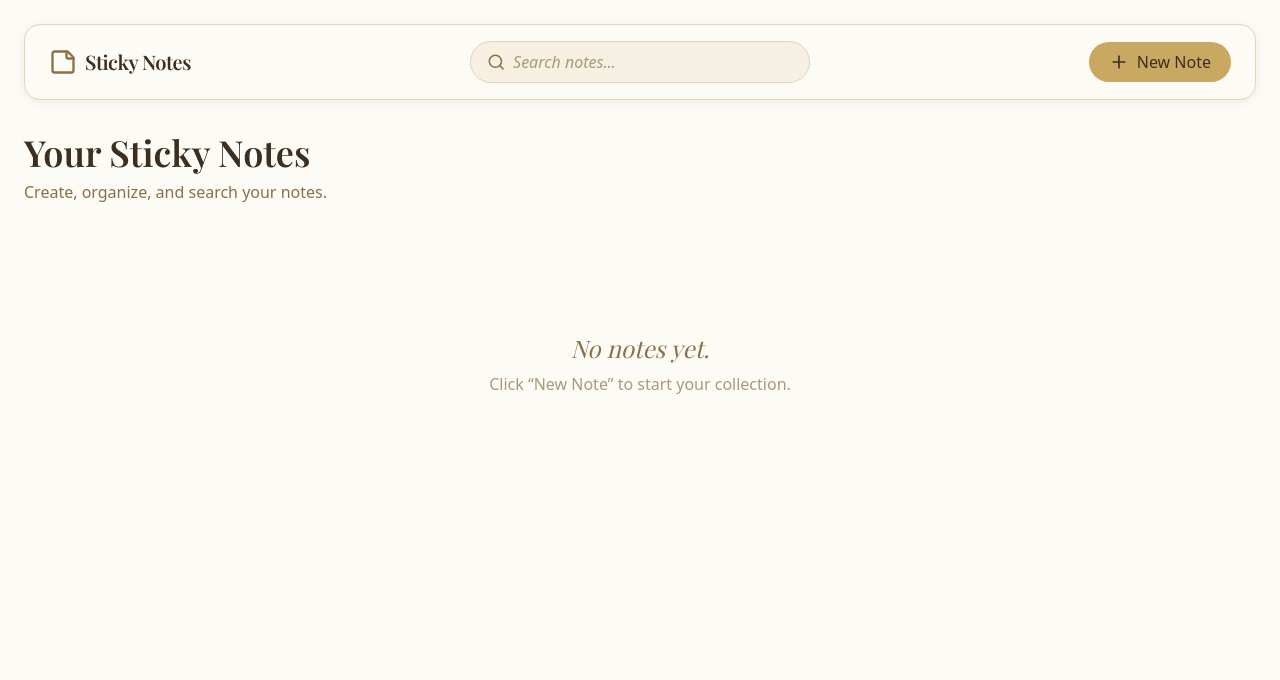
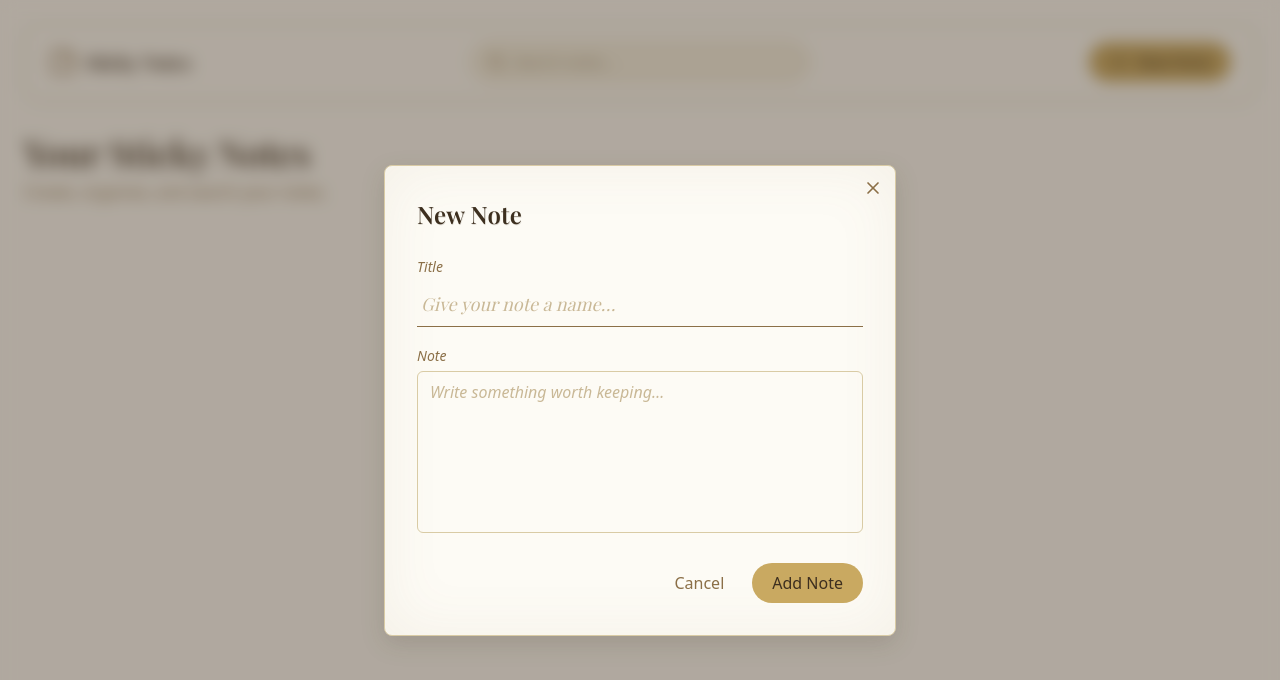
Before and after one commit to Rohitxcode/Sticky-notes, a Next.js app: page / in a window 1280 px wide. Both pictures are taken after a click on the button "New Note". Shown: the top 680 px of the page. Built offline with nearby package versions, Linux system fonts and the light colour scheme.

Commit message:
add note creation, editing, deletion, and live search

```diff
--- a/app/globals.css
+++ b/app/globals.css
@@ -20,3 +20,21 @@
     --foreground: #ededed;
   }
 }
+.parchment {
+  background-color: #fdfbf5;
+  background-image:
+    radial-gradient(#e0d5b7 0.5px, transparent 0.5px),
+    radial-gradient(#eadfc2 0.5px, transparent 0.5px);
+  background-size: 12px 12px, 24px 24px;
+  background-position: 0 0, 6px 6px;
+  box-shadow:
+    inset 0 0 60px rgba(139, 111, 71, 0.08),
+    0 8px 24px rgba(61, 47, 31, 0.15);
+  border: 1px solid #d9cba5;
+}
+
+
+.parchment-ink {
+  text-shadow: 0.5px 0.5px 0 rgba(61, 47, 31, 0.15);
+  letter-spacing: 0.01em;
+}
--- a/app/page.tsx
+++ b/app/page.tsx
@@ -3,11 +3,15 @@
 import { useEffect, useRef, useState } from "react";
 import Navbar from "@/components/Navbar";
 import NotesGrid from "@/components/NotesGrid";
+import NoteModal from "@/components/NoteModal";
 import { loadNotes, saveNotes } from "@/lib/storage";
 import type { Note } from "@/types/Notes";
 
 export default function Home() {
   const [notes, setNotes] = useState<Note[]>([]);
+  const [search, setSearch] = useState("");
+  const [modalOpen, setModalOpen] = useState(false);
+  const [editingNote, setEditingNote] = useState<Note | null>(null);
   const isFirstRender = useRef(true);
 
   // Load once on mount
@@ -16,7 +20,7 @@
     setNotes(loadNotes());
   }, []);
 
-  // Save whenever notes change, skipping the very first render
+  // Save on change (skip first render)
   useEffect(() => {
     if (isFirstRender.current) {
       isFirstRender.current = false;
@@ -25,13 +29,49 @@
     saveNotes(notes);
   }, [notes]);
 
+  const handleSave = (note: Note) => {
+    setNotes((prev) => {
+      const exists = prev.some((n) => n.id === note.id);
+      return exists
+        ? prev.map((n) => (n.id === note.id ? note : n))
+        : [note, ...prev];
+    });
+  };
+
   const handleDelete = (id: string) => {
-    setNotes((prev) => prev.filter((note) => note.id !== id));
+    setNotes((prev) => prev.filter((n) => n.id !== id));
   };
+
+  const handleEdit = (note: Note) => {
+    setEditingNote(note);
+    setModalOpen(true);
+  };
+
+  const handleNewNote = () => {
+    setEditingNote(null);
+    setModalOpen(true);
+  };
+
+  const handleCloseModal = () => {
+    setModalOpen(false);
+    setEditingNote(null);
+  };
+
+  const filteredNotes = notes.filter((n) => {
+    const q = search.toLowerCase();
+    return (
+      n.title.toLowerCase().includes(q) ||
+      n.content.toLowerCase().includes(q)
+    );
+  });
 
   return (
     <main className="min-h-screen bg-[#fdfbf5] p-6">
-      <Navbar />
+      <Navbar
+        onNewNote={handleNewNote}
+        search={search}
+        onSearchChange={setSearch}
+      />
 
       <div className="mt-8">
         <h1 className="font-serif text-4xl font-semibold text-[#3d2f1f]">
@@ -43,8 +83,20 @@
       </div>
 
       <div className="mt-8">
-        <NotesGrid notes={notes} onDelete={handleDelete} />
+        <NotesGrid
+          notes={filteredNotes}
+          onDelete={handleDelete}
+          onEdit={handleEdit}
+        />
       </div>
+
+      {modalOpen && (
+        <NoteModal
+          note={editingNote}
+          onSave={handleSave}
+          onClose={handleCloseModal}
+        />
+      )}
     </main>
   );
 }
--- a/components/Navbar.tsx
+++ b/components/Navbar.tsx
@@ -3,7 +3,13 @@
 import { Search, Plus, StickyNote } from "lucide-react";
 import { MagneticButton } from "@/components/MagneticButton";
 
-export default function Navbar() {
+interface NavbarProps {
+  onNewNote: () => void;
+  search: string;
+  onSearchChange: (value: string) => void;
+}
+
+export default function Navbar({ onNewNote, search, onSearchChange }: NavbarProps) {
   return (
     <nav className="flex items-center justify-between rounded-2xl border border-[#e0d5b7] bg-[#fdfbf5] px-6 py-4 shadow-[0_2px_10px_rgba(61,47,31,0.08)]">
 
@@ -20,13 +26,18 @@
         <Search className="h-5 w-5 text-[#8b6f47]" />
         <input
           type="text"
+          value={search}
+          onChange={(e) => onSearchChange(e.target.value)}
           placeholder="Search notes..."
           className="w-full bg-transparent font-garamond text-[#3d2f1f] outline-none placeholder:italic placeholder:text-[#a89a7a]"
         />
       </div>
 
       {/* New Note button */}
-      <MagneticButton className="flex items-center gap-2 rounded-full bg-[#c9a961] px-5 py-2 font-garamond text-[#3d2f1f] transition-colors hover:bg-[#b8985a]">
+      <MagneticButton
+        onClick={onNewNote}
+        className="flex items-center gap-2 rounded-full bg-[#c9a961] px-5 py-2 font-garamond text-[#3d2f1f] transition-colors hover:bg-[#b8985a]"
+      >
         <Plus className="h-5 w-5" />
         New Note
       </MagneticButton>
--- a/components/NoteCard.tsx
+++ b/components/NoteCard.tsx
@@ -6,9 +6,10 @@
 interface NoteCardProps {
   note: Note;
   onDelete: (id: string) => void;
+  onEdit: (note: Note) => void;
 }
 
-export default function NoteCard({ note, onDelete }: NoteCardProps) {
+export default function NoteCard({ note, onDelete, onEdit }: NoteCardProps) {
   const date = new Date(note.createdAt).toLocaleDateString("en-US", {
     month: "short",
     day: "numeric",
@@ -16,8 +17,11 @@
   });
 
   return (
-    <div className="group relative rounded-lg border border-[#e0d5b7] bg-[#fdfbf5] p-4 shadow-[0_2px_8px_rgba(61,47,31,0.08)] transition hover:-translate-y-0.5 hover:shadow-[0_4px_12px_rgba(61,47,31,0.12)]">
-      <h2 className="font-serif text-lg font-semibold text-[#3d2f1f] line-clamp-2">
+    <div
+      onClick={() => onEdit(note)}
+      className="group parchment relative cursor-pointer rounded-lg p-4 transition hover:-translate-y-0.5"
+    >
+      <h2 className="font-serif text-lg font-semibold text-[#3d2f1f] line-clamp-2 parchment-ink">
         {note.title || "Untitled"}
       </h2>
 
@@ -31,7 +35,10 @@
         </span>
 
         <button
-          onClick={() => onDelete(note.id)}
+          onClick={(e) => {
+            e.stopPropagation();
+            onDelete(note.id);
+          }}
           className="opacity-0 transition group-hover:opacity-100 text-[#8b6f47] hover:text-red-600"
           aria-label="Delete note"
         >
--- a/components/NoteModal.tsx
+++ b/components/NoteModal.tsx
@@ -0,0 +1,123 @@
+"use client";
+
+import { useEffect, useState } from "react";
+import { X } from "lucide-react";
+import type { Note } from "@/types/Notes";
+
+interface NoteModalProps {
+  note?: Note | null;
+  onSave: (note: Note) => void;
+  onClose: () => void;
+}
+
+export default function NoteModal({ note, onSave, onClose }: NoteModalProps) {
+  const [title, setTitle] = useState("");
+  const [content, setContent] = useState("");
+
+
+  useEffect(() => {
+    if (note) {
+        // eslint-disable-next-line react-hooks/set-state-in-effect
+      setTitle(note.title);
+      setContent(note.content);
+    }
+  }, [note]);
+
+  // Close on Escape key
+  useEffect(() => {
+    const onKey = (e: KeyboardEvent) => {
+      if (e.key === "Escape") onClose();
+    };
+    window.addEventListener("keydown", onKey);
+    return () => window.removeEventListener("keydown", onKey);
+  }, [onClose]);
+
+  const handleSubmit = (e: React.FormEvent) => {
+    e.preventDefault();
+    if (!title.trim() && !content.trim()) return;
+
+    const saved: Note = {
+      id: note?.id ?? crypto.randomUUID(),
+      title: title.trim() || "Untitled",
+      content: content.trim(),
+      createdAt: note?.createdAt ?? Date.now(),
+    };
+
+    onSave(saved);
+    onClose();
+  };
+
+  return (
+    <div
+      className="fixed inset-0 z-50 flex items-center justify-center bg-[#3d2f1f]/40 backdrop-blur-sm p-4"
+      onClick={onClose}
+    >
+      <form
+        onClick={(e) => e.stopPropagation()}
+        onSubmit={handleSubmit}
+        className="parchment relative w-full max-w-lg rounded-lg p-8"
+      >
+        {/* Close button */}
+        <button
+          type="button"
+          onClick={onClose}
+          className="absolute top-3 right-3 text-[#8b6f47] hover:text-[#3d2f1f] transition"
+          aria-label="Close"
+        >
+          <X className="h-5 w-5" />
+        </button>
+
+        {/* Header */}
+        <h2 className="font-serif text-2xl font-semibold text-[#3d2f1f] parchment-ink mb-6">
+          {note ? "Edit Note" : "New Note"}
+        </h2>
+
+        {/* Title */}
+        <label className="block mb-4">
+          <span className="font-garamond text-sm italic text-[#8b6f47]">
+            Title
+          </span>
+          <input
+            type="text"
+            value={title}
+            onChange={(e) => setTitle(e.target.value)}
+            placeholder="Give your note a name…"
+            className="mt-1 w-full bg-transparent border-b border-[#d9cba5] px-1 py-2 font-serif text-lg text-[#3d2f1f] outline-none placeholder:italic placeholder:text-[#c9b896] focus:border-[#8b6f47] transition-colors"
+            autoFocus
+          />
+        </label>
+
+        {/* Content */}
+        <label className="block mb-6">
+          <span className="font-garamond text-sm italic text-[#8b6f47]">
+            Note
+          </span>
+          <textarea
+            value={content}
+            onChange={(e) => setContent(e.target.value)}
+            placeholder="Write something worth keeping…"
+            rows={6}
+            className="mt-1 w-full bg-transparent border border-[#d9cba5] rounded-md px-3 py-2 font-garamond text-base text-[#3d2f1f] outline-none placeholder:italic placeholder:text-[#c9b896] focus:border-[#8b6f47] transition-colors resize-none"
+          />
+        </label>
+
+        {/* Actions */}
+        <div className="flex items-center justify-end gap-3">
+          <button
+            type="button"
+            onClick={onClose}
+            className="font-garamond px-4 py-2 text-[#8b6f47] hover:text-[#3d2f1f] transition"
+          >
+            Cancel
+          </button>
+          <button
+            type="submit"
+            className="font-garamond rounded-full bg-[#c9a961] px-5 py-2 text-[#3d2f1f] transition-colors hover:bg-[#b8985a]"
+          >
+            {note ? "Save Changes" : "Add Note"}
+          </button>
+        </div>
+      </form>
+    </div>
+  );
+}
--- a/components/NotesGrid.tsx
+++ b/components/NotesGrid.tsx
@@ -4,9 +4,10 @@
 interface NotesGridProps {
   notes: Note[];
   onDelete: (id: string) => void;
+  onEdit: (note: Note) => void;
 }
 
-export default function NotesGrid({ notes, onDelete }: NotesGridProps) {
+export default function NotesGrid({ notes, onDelete, onEdit }: NotesGridProps) {
   if (notes.length === 0) {
     return (
       <div className="flex flex-col items-center justify-center py-24 text-center">
@@ -23,7 +24,12 @@
   return (
     <div className="grid grid-cols-1 gap-4 sm:grid-cols-2 md:grid-cols-3 lg:grid-cols-4">
       {notes.map((note) => (
-        <NoteCard key={note.id} note={note} onDelete={onDelete} />
+        <NoteCard
+          key={note.id}
+          note={note}
+          onDelete={onDelete}
+          onEdit={onEdit}
+        />
       ))}
     </div>
   );
--- a/types/Notes.tsx
+++ b/types/Notes.tsx
@@ -3,7 +3,7 @@
   title: string;
   content: string;
   createdAt: number;
-  updatedAt: number;
-  color?: string;
-  pinned?: boolean;
+  // updatedAt: number;
+  // color?: string;
+  // pinned?: boolean;
 }
```
